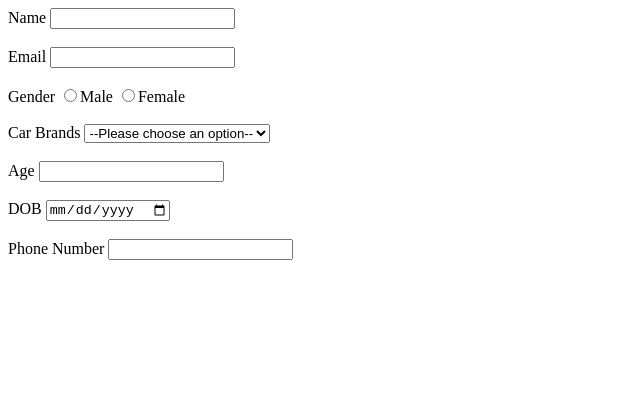
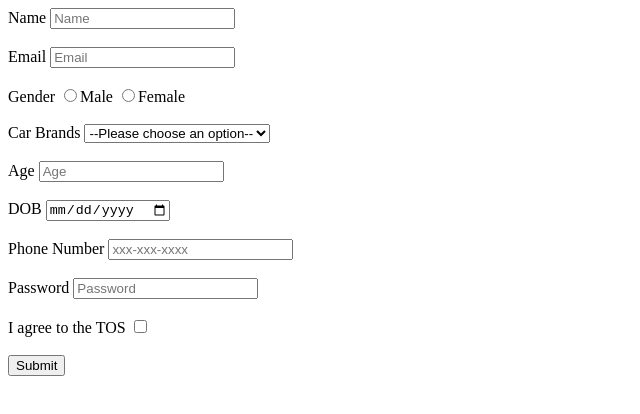
Before and after one commit to acciojob/signup-form-car-sanket723, a website: page main.html in a window 1280 px wide. Shown: the whole page, without its empty margins (0-640 px from the left). Drawn offline with Linux system fonts and the light colour scheme.

Commit message:
created a submission

```diff
--- a/main.html
+++ b/main.html
@@ -9,13 +9,13 @@
 <body>
 	<!-- the entire body must be written by student -->
 
-	<form action="/submit">
+	<form action="/submit" method="post">
 
 		<label for="name">Name</label>
-		<input type="text" name="name" id="#name" required>
+		<input type="text" name="name" id="#name" required placeholder="Name">
 		<br><br>
 		<label for="email">Email</label>
-		<input type="email" name="email" id="#email" required>
+		<input type="email" name="email" id="#email" required placeholder="Email">
 		<br><br>
 		<label for="gender">Gender</label>
 		<input type="radio" name="gender" id="#gender_m" value="male" required>Male
@@ -30,13 +30,21 @@
 		</select>
 		<br><br>
 		<label for="age">Age</label>
-		<input type="number" name="age" id="#age" required>
+		<input type="number" name="age" id="#age" required placeholder="Age">
 		<br><br>
 		<label for="dob">DOB</label>
 		<input type="date" name="dob" id="#dob" required>
 		<br><br>
 		<label for="phone">Phone Number</label>
-		<input type="number" name="phone" id="#phone">
+		<input type="tel" name="phone" id="#tel" pattern="[0-9]{3}-[0-9]{3}-[0-9]{4}" placeholder="xxx-xxx-xxxx">
+		<br><br>
+		<label for="password">Password</label>
+		<input type="password" name="password" id="#password" required placeholder="Password">
+		<br><br>
+		<label for="tos">I agree to the TOS</label>
+		<input type="checkbox" name="tos" id="#tos" required>
+		<br><br>
+		<input type="submit">
 
 
 	</form>
```
